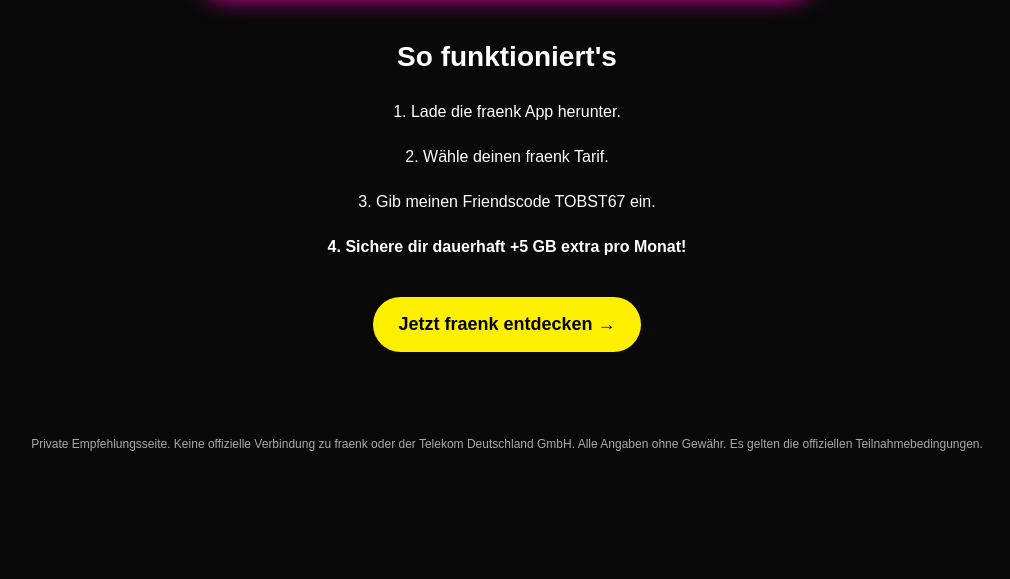
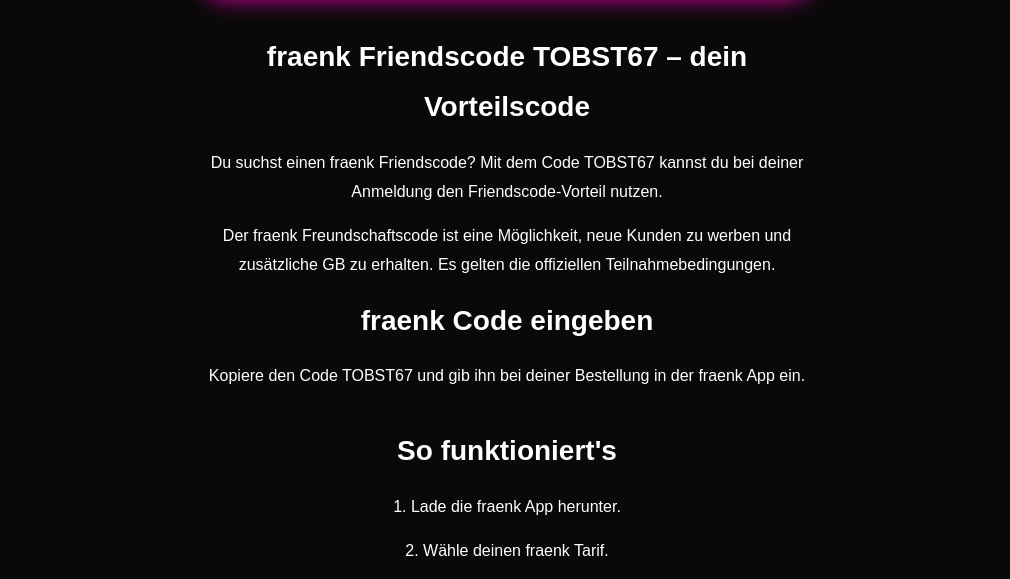
Before and after one commit to Haegar7/fraenk-friendscode, a plain HTML site: page index.html in a window 1280 px wide. Shown: the part 623-1202 px from the top of the page, without its empty margins (133-1143 px from the left). Before the commit the page ends 1104 px from the top, so only its background shows below. Drawn offline with Linux system fonts and the light colour scheme.

Commit message:
Update index.html

```diff
--- a/index.html
+++ b/index.html
@@ -5,8 +5,8 @@
  <meta name="google-site-verification" content="krlFZxmdSv2hWi9Wc1l2LVoD8mgxi2grNLnKWSluo4A" />
 <meta charset="UTF-8">
 <meta name="viewport" content="width=device-width, initial-scale=1">
-<title>fraenk Friendscode TOBST67 – 5 GB extra</title>
-<meta name="description" content="Nutze den fraenk Friendscode TOBST67 und sichere dir dauerhaft 5 GB extra pro Monat.">
+<title>fraenk Friendscode 2026 – 5 GB extra | TOBST67</title>
+<meta name="description" content="Du suchst einen fraenk Friendscode? Nutze TOBST67 bei deiner Anmeldung und sichere dir den offiziellen 5-GB-Friendscode-Vorteil. Alle Infos hier!">
 <meta name="robots" content="index,follow">
 <meta name="theme-color" content="#fff000">
 <style>
@@ -57,6 +57,13 @@ footer{color:#aaa;font-size:12px;padding:30px}
 <div class="benefit">+5 GB EXTRA!</div>
 <p><strong>Gemeinsam mehr sparen!</strong></p>
 </div>
+ <section class="info">
+<h2>fraenk Friendscode TOBST67 – dein Vorteilscode</h2>
+<p>Du suchst einen fraenk Friendscode? Mit dem Code TOBST67 kannst du bei deiner Anmeldung den Friendscode-Vorteil nutzen.</p>
+<p>Der fraenk Freundschaftscode ist eine Möglichkeit, neue Kunden zu werben und zusätzliche GB zu erhalten. Es gelten die offiziellen Teilnahmebedingungen.</p>
+<h2>fraenk Code eingeben</h2>
+<p>Kopiere den Code TOBST67 und gib ihn bei deiner Bestellung in der fraenk App ein.</p>
+</section>
 
 <section class="info">
 <h2>So funktioniert's</h2>
```
